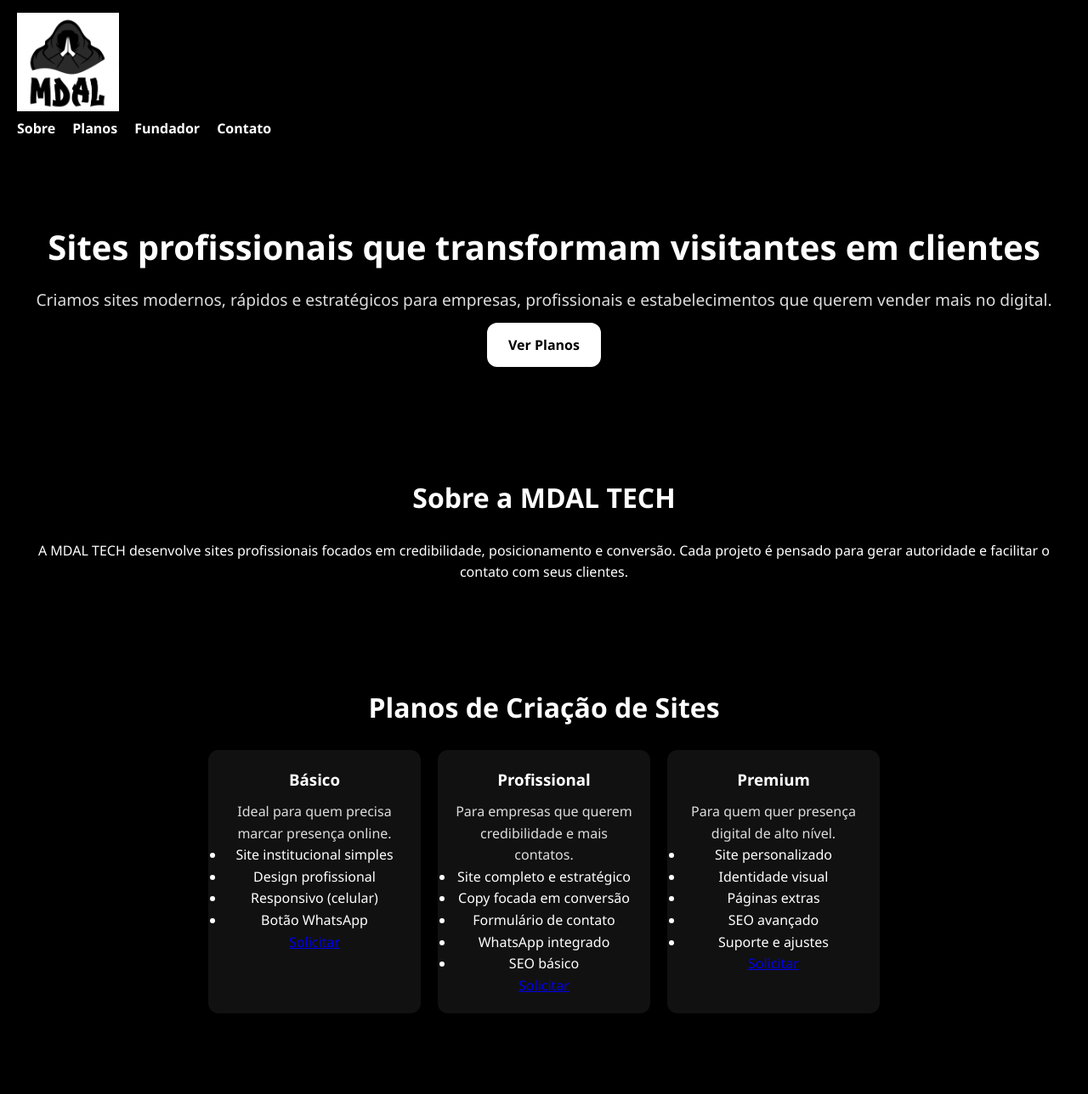
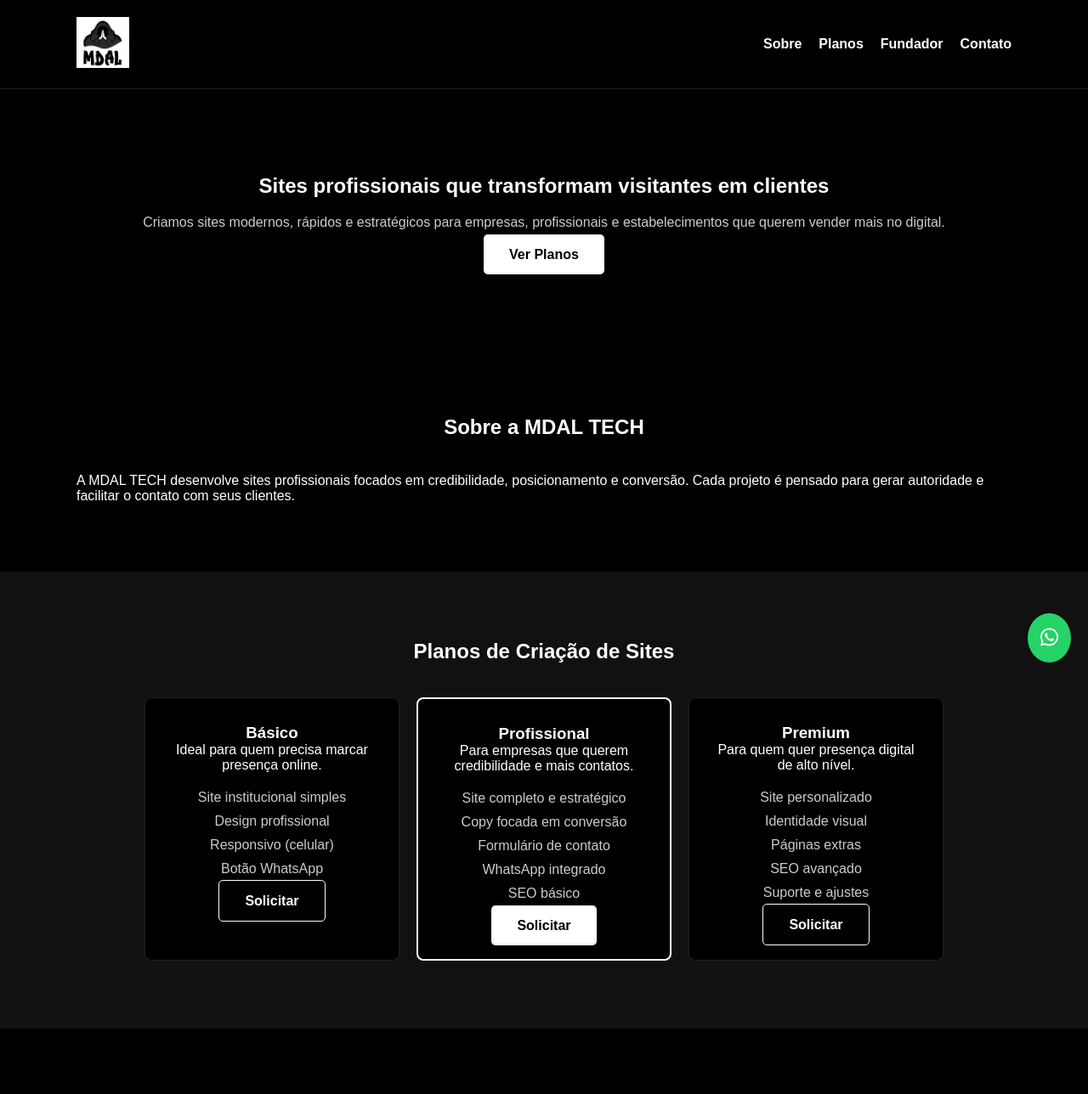
Before and after one commit to pabloalves1378pa-coder/site-leads, a plain HTML site: page index.html in a window 1280 px wide. Shown: the top 1288 px of the page at 85% size. Drawn offline with Linux system fonts and the light colour scheme; files whose address does not match are found by name.

Commit message:
Refactor CSS for improved styling and layout
Updated CSS styles to modernize layout and design.

```diff
--- a/style.css
+++ b/style.css
@@ -2,216 +2,161 @@
   margin: 0;
   padding: 0;
   box-sizing: border-box;
-  font-family: 'Segoe UI', Tahoma, Geneva, Verdana, sans-serif;
+  font-family: Arial, sans-serif;
 }
 
 body {
-  background: #000000; /* fundo preto */
-  color: #ffffff;      /* texto branco */
-  line-height: 1.6;
+  background: #000;
+  color: #fff;
 }
 
-/* MENU */
+.container {
+  width: 90%;
+  max-width: 1100px;
+  margin: auto;
+}
+
+/* HEADER */
 header {
+  border-bottom: 1px solid #222;
+}
+
+.header-content {
   display: flex;
   justify-content: space-between;
   align-items: center;
-  padding: 15px 20px;
-  background: rgba(0,0,0,0.95);
-  position: sticky;
-  top: 0;
-  z-index: 100;
+  padding: 20px 0;
 }
 
-header .logo img {
-  width: 120px;
+.logo img {
+  height: 60px;
 }
 
-header nav ul {
+.menu {
+  list-style: none;
   display: flex;
-  list-style: none;
   gap: 20px;
 }
 
-header nav ul li a {
-  color: #ffffff;
+.menu a {
+  color: #fff;
   text-decoration: none;
   font-weight: bold;
-  transition: 0.3s;
-}
-
-header nav ul li a:hover {
-  color: #cccccc;
 }
 
 /* HERO */
 .hero {
+  padding: 100px 0;
   text-align: center;
-  padding: 80px 20px;
-  background: #000000;
-}
-
-.hero h1 {
-  font-size: 2.5rem;
-  margin-bottom: 15px;
-  color: #ffffff;
 }
 
 .hero p {
-  font-size: 1.2rem;
-  margin-bottom: 25px;
-  color: #dddddd;
+  margin: 20px 0;
+  color: #ccc;
 }
 
-.hero .btn {
-  padding: 15px 25px;
-  background: #ffffff;
-  color: #000000;
-  border-radius: 12px;
+.btn {
+  background: #fff;
+  color: #000;
+  padding: 15px 30px;
+  text-decoration: none;
   font-weight: bold;
-  text-decoration: none;
-  transition: 0.3s;
+  border-radius: 5px;
 }
 
-.hero .btn:hover {
-  background: #cccccc;
+.btn-outline {
+  background: transparent;
+  border: 1px solid #fff;
+  color: #fff;
 }
 
-/* SEÇÕES */
+/* SECTIONS */
 .section {
-  padding: 60px 20px;
+  padding: 80px 0;
+}
+
+.section-dark {
+  background: #111;
+}
+
+.section h2 {
+  text-align: center;
+  margin-bottom: 40px;
+}
+
+/* CARDS / PLANOS */
+.cards {
+  display: flex;
+  gap: 20px;
+  flex-wrap: wrap;
+  justify-content: center;
+}
+
+.card {
+  background: #000;
+  border: 1px solid #222;
+  padding: 30px;
+  width: 300px;
+  border-radius: 8px;
   text-align: center;
 }
 
-.section h2 {
-  font-size: 2rem;
-  margin-bottom: 25px;
-  color: #ffffff;
+.card ul {
+  list-style: none;
+  margin: 20px 0;
 }
 
-/* CARDS */
-.cards {
-  display: flex;
-  flex-wrap: wrap;
-  justify-content: center;
-  gap: 20px;
+.card li {
+  margin-bottom: 10px;
+  color: #ccc;
 }
 
-.card {
-  background: #111111;
-  padding: 20px;
-  border-radius: 12px;
-  width: 250px;
-  transition: 0.3s;
+.destaque {
+  border: 2px solid #fff;
 }
 
-.card i {
-  font-size: 2rem;
-  margin-bottom: 10px;
-  color: #ffffff;
+/* FUNDADOR */
+.fundador-content {
+  max-width: 700px;
+  text-align: center;
 }
 
-.card h3 {
-  margin-bottom: 10px;
+/* FORM */
+form {
+  max-width: 400px;
+  margin: auto;
+  display: flex;
+  flex-direction: column;
+  gap: 15px;
 }
 
-.card p {
-  color: #dddddd;
-}
-
-.card:hover {
-  transform: translateY(-5px);
-  box-shadow: 0 10px 20px rgba(255,255,255,0.2);
-}
-
-/* FORMULÁRIO */
-form {
-  display: flex;
-  flex-direction: column;
-  gap: 16px;
-  max-width: 400px;
-  margin: 0 auto;
-}
-
-label {
-  font-size: 0.85rem;
-}
-
-.input-box {
-  display: flex;
-  align-items: center;
-  gap: 10px;
-  background: #111111;
-  border: 1px solid #333333;
-  padding: 0 12px;
-  border-radius: 10px;
-  margin-top: 6px;
-}
-
-.input-box i {
-  color: #ffffff;
-  font-size: 1.1rem;
-}
-
-.input-box input {
+input, button {
+  padding: 15px;
+  border-radius: 5px;
   border: none;
-  background: transparent;
-  flex: 1;
-  padding: 14px 0;
-  color: #ffffff;
-}
-
-.input-box input::placeholder {
-  color: #aaaaaa;
-}
-
-.input-box:focus-within {
-  border-color: #ffffff;
-  box-shadow: 0 0 0 2px rgba(255,255,255,0.2);
 }
 
 button {
-  padding: 15px;
-  background: #ffffff;
-  color: #000000;
-  border: none;
-  border-radius: 12px;
-  font-size: 1rem;
+  background: #fff;
   font-weight: bold;
   cursor: pointer;
-  transition: 0.3s;
 }
 
-button:hover {
-  background: #cccccc;
-  transform: translateY(-2px);
+/* WHATSAPP */
+.whatsapp {
+  position: fixed;
+  bottom: 20px;
+  right: 20px;
+  background: #25d366;
+  color: #fff;
+  padding: 15px;
+  border-radius: 50%;
+  font-size: 24px;
 }
 
-/* MENSAGEM */
-.mensagem {
-  margin-top: 18px;
-  text-align: center;
-  font-size: 0.95rem;
-}
-
-/* RODAPÉ */
+/* FOOTER */
 footer {
-  background: #000000;
   text-align: center;
   padding: 20px;
-  color: #aaaaaa;
-  margin-top: 40px;
+  color: #aaa;
 }
-
-/* RESPONSIVO */
-@media (max-width: 768px) {
-  .cards {
-    flex-direction: column;
-    align-items: center;
-  }
-
-  header nav ul {
-    flex-direction: column;
-    gap: 10px;
-  }
-}
```
